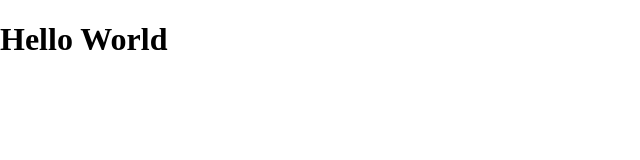
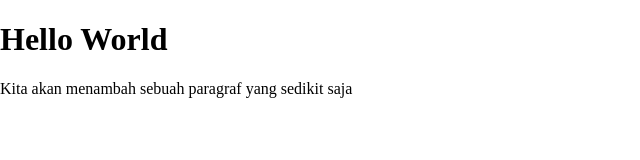
Before and after one commit to ismam31/PTIK-C-kel5, a plain HTML site: page index.html in a window 1280 px wide. Shown: the whole page, without its empty margins (0-640 px from the left). Drawn offline with Linux system fonts and the light colour scheme.

Commit message:
modified index.html

```diff
--- a/index.html
+++ b/index.html
@@ -8,5 +8,6 @@
 </head>
 <body>
     <h1>Hello World</h1>
+    <p>Kita akan menambah sebuah paragraf yang sedikit saja</p>
 </body>
 </html>
```
